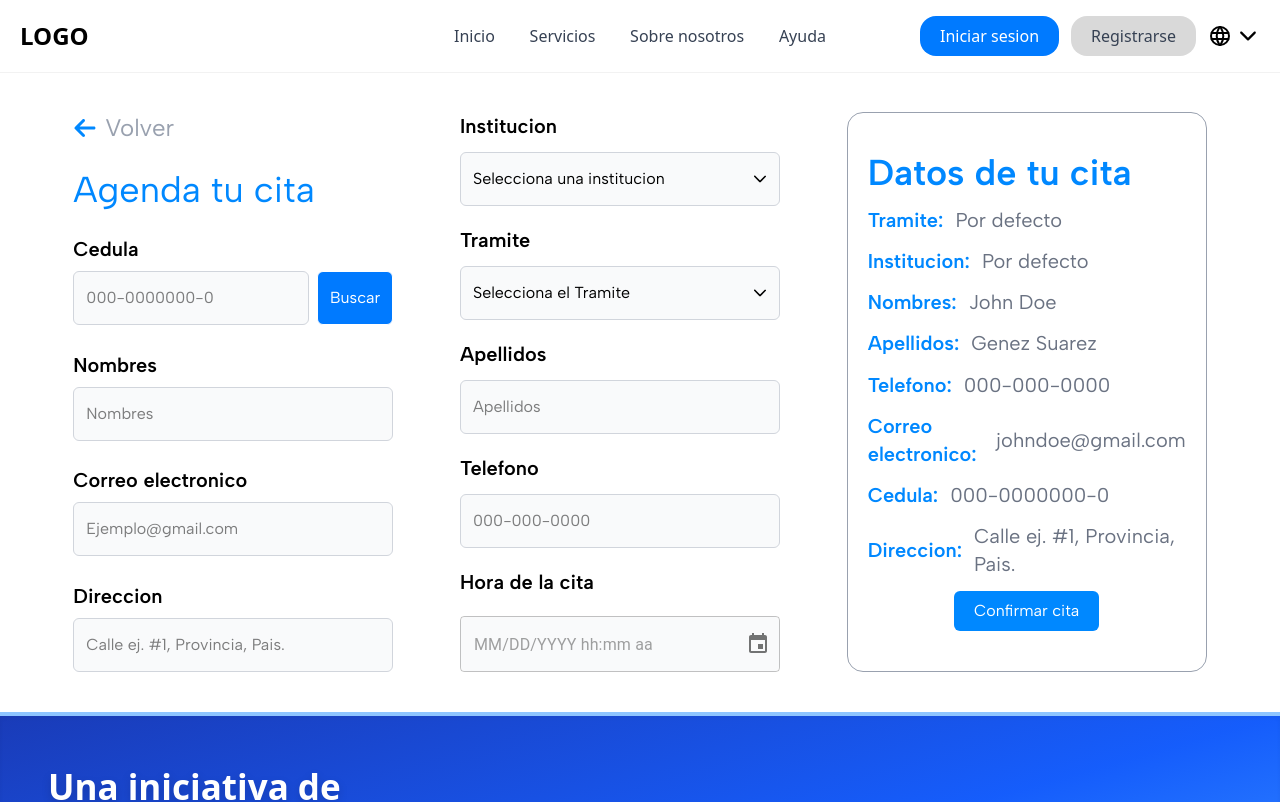
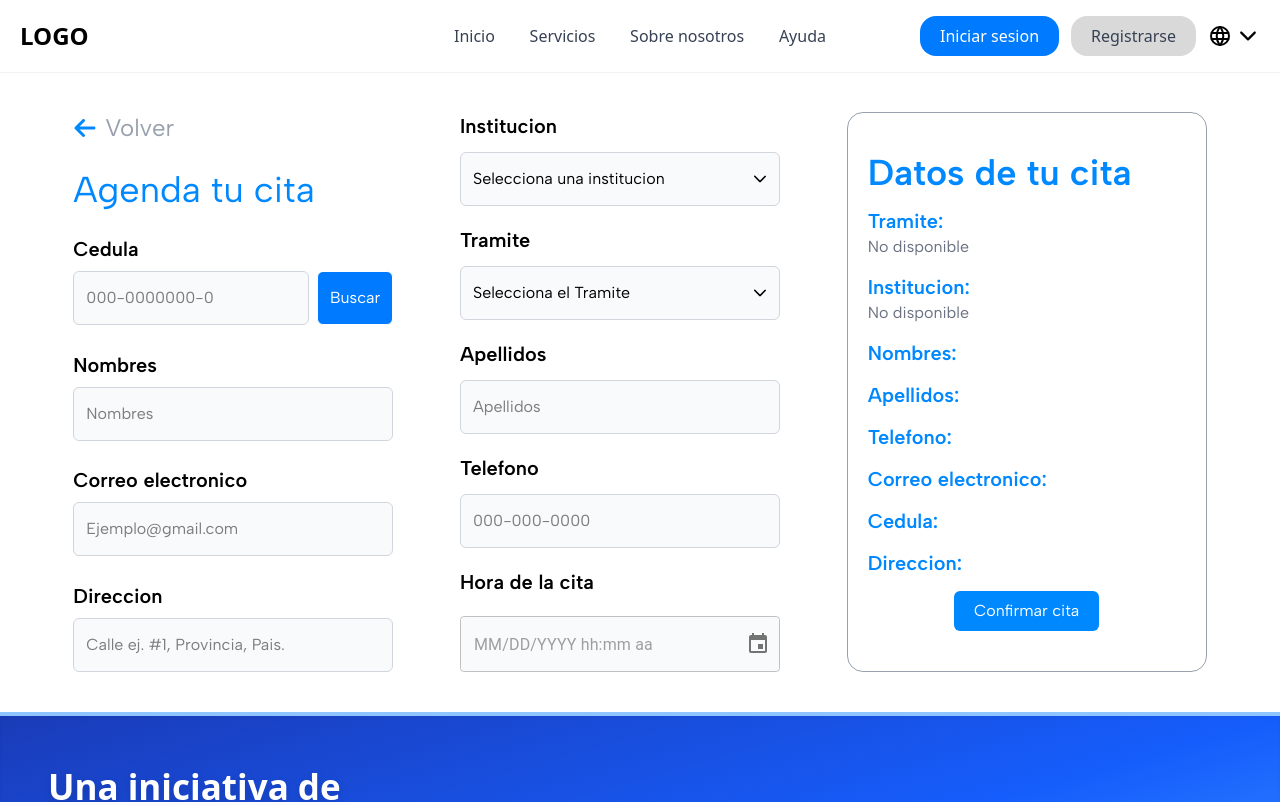
Before and after one commit to Urpirio/s-gob-2025, a Next.js app: page /AgendarCita in a window 1280 px wide. Shown: the top 802 px of the page. Built offline with nearby package versions, Linux system fonts and the light colour scheme.

Commit message:
Se hicieron mejoras en el estilo

```diff
--- a/components/components - AgendarCita/subcomponents/FormPart3.jsx
+++ b/components/components - AgendarCita/subcomponents/FormPart3.jsx
@@ -1,42 +1,44 @@
-import React from 'react'
+'use client';
 
-export default function FormPart3() {
+export default function FormPart3({InputsForm,DropdownPGob,DropdownTramite}) {
+
+
   return (
-    <div className='hidden md:flex flex-col items-center justify-between border   border-gray-400 w-[30%] min-w-90 py-10 px-5 rounded-2xl'>
-      <div className='flex gap-3  items-center w-[100%]'>
+    <div className='hidden md:flex flex-col items-center justify-between border gap-1  border-gray-400 w-[30%] min-w-90 py-10 px-5 rounded-2xl'>
+      <div className='flex  flex-col w-[100%]'>
         <h1 className='text-4xl text-[#0088FF] font-semibold'>Datos de tu cita</h1>
       </div>
-      <div className='flex gap-3  items-center w-[100%]'>
+      <div className='flex  flex-col w-[100%]'>
         <h1 className='text-xl text-[#0088FF] font-semibold'>Tramite:</h1>
-        <span className='text-xl text-gray-500'>Por defecto</span>
+        <span className='text-md text-gray-500'>{DropdownTramite ? DropdownTramite :'No disponible' }</span>
       </div>
-      <div className='flex gap-3  items-center w-[100%]'>
+      <div className='flex  flex-col w-[100%]'>
         <h1 className='text-xl text-[#0088FF] font-semibold'>Institucion:</h1>
-        <span className='text-xl text-gray-500'>Por defecto</span>
+        <span className='text-md text-gray-500'>{DropdownPGob ? DropdownPGob : 'No disponible'}</span>
       </div>
-      <div className='flex gap-3  items-center w-[100%]'>
+      <div className='flex  flex-col w-[100%]'>
         <h1 className='text-xl text-[#0088FF] font-semibold'>Nombres:</h1>
-        <span className='text-xl text-gray-500'>John Doe</span>
+        <span className='text-md text-gray-500'>{InputsForm?.Nombres}</span>
       </div>
-      <div className='flex gap-3  items-center w-[100%]'>
+      <div className='flex  flex-col w-[100%]'>
         <h1 className='text-xl text-[#0088FF] font-semibold'>Apellidos:</h1>
-        <span className='text-xl text-gray-500'>Genez Suarez</span>
+        <span className='text-md text-gray-500'>{InputsForm?.Apellidos}</span>
       </div>
-      <div className='flex gap-3  items-center w-[100%]'>
+      <div className='flex  flex-col w-[100%]'>
         <h1 className='text-xl text-[#0088FF] font-semibold'>Telefono:</h1>
-        <span className='text-xl text-gray-500'>000-000-0000</span>
+        <span className='text-md text-gray-500'>{InputsForm?.Telefono}</span>
       </div>
-      <div className='flex gap-3  items-center w-[100%]'>
+      <div className='flex  flex-col w-[100%]'>
         <h1 className='text-xl text-[#0088FF] font-semibold'>Correo electronico:</h1>
-        <span className='text-xl text-gray-500'>johndoe@gmail.com</span>
+        <span className='text-md text-gray-500'>{InputsForm?.Correo}</span>
       </div>
-      <div className='flex gap-3  items-center w-[100%]'>
+      <div className='flex flex-col  w-[100%]'>
         <h1 className='text-xl text-[#0088FF] font-semibold'>Cedula:</h1>
-        <span className='text-xl text-gray-500'>000-0000000-0</span>
+        <span className='text-md text-gray-500'>{InputsForm?.Cedula}</span>
       </div>
-      <div className='flex gap-3  items-center w-[100%]'>
+      <div className='flex  flex-col w-[100%]'>
         <h1 className='text-xl text-[#0088FF] font-semibold'>Direccion:</h1>
-        <span className='text-xl text-gray-500'>Calle ej. #1, Provincia, Pais. </span>
+        <span className='text-md text-gray-500'>{InputsForm?.Direccion}</span>
       </div>
       <div>
         <button className=' px-5 py-2 bg-[#0088FF] text-white rounded-md'>Confirmar cita</button>
```
